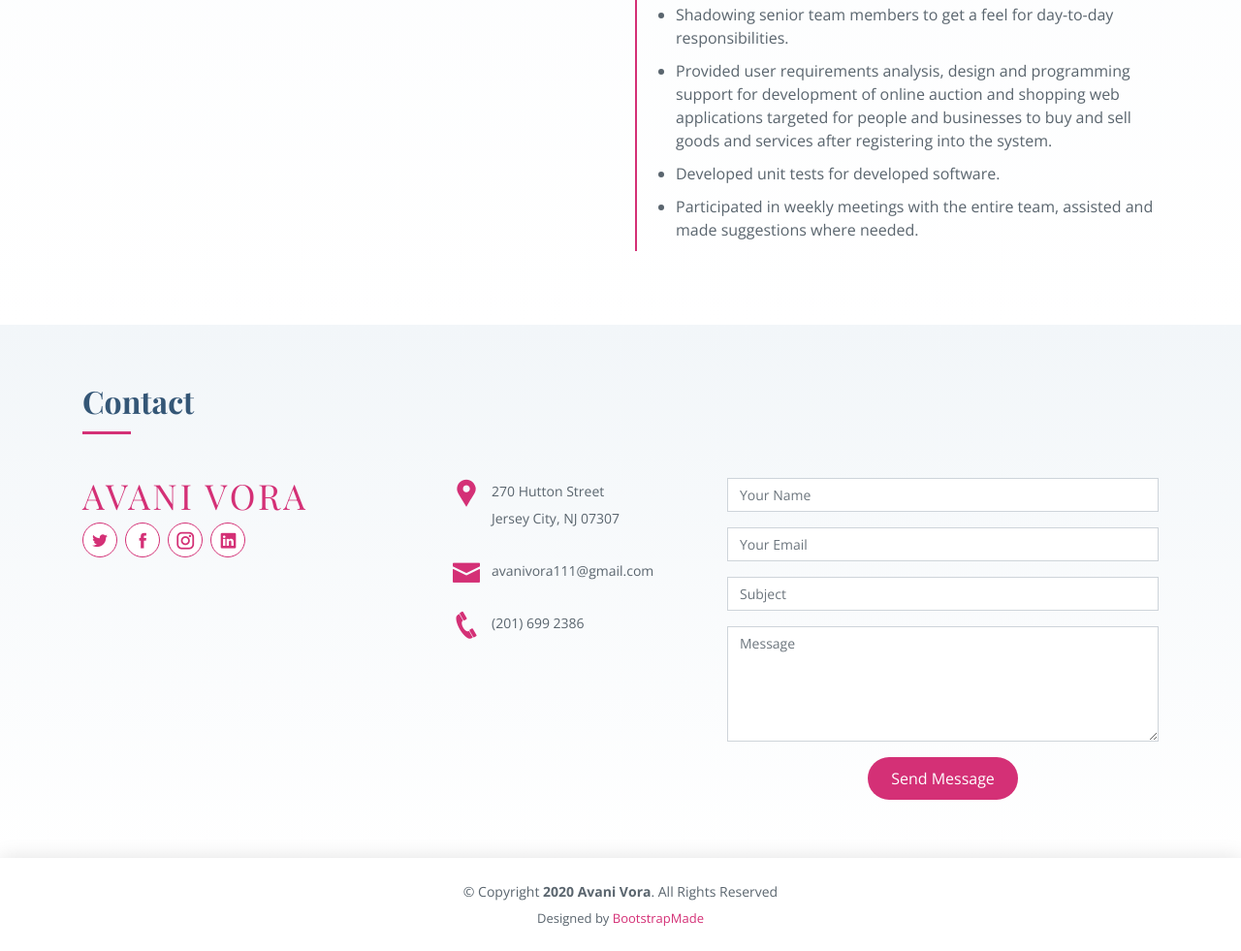
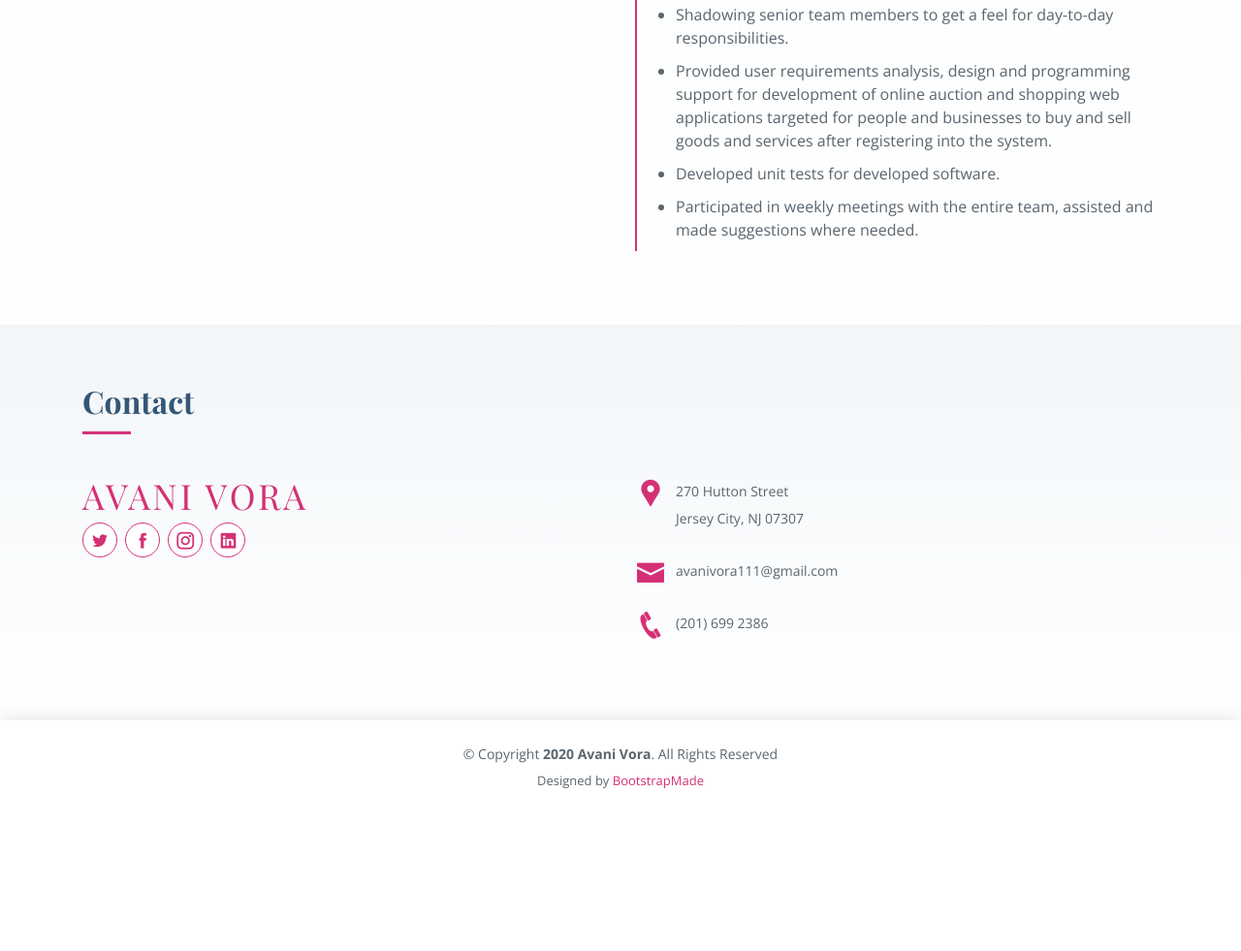
Before and after one commit to AvaniVora/avanivora.me, a plain HTML site: page index.html in a window 1280 px wide. Shown: the part 3308-4289 px from the top of the page at 97% size. After the commit the page ends 4147 px from the top, so only its background shows below. Drawn offline with nearby package versions, Linux system fonts and the light colour scheme; a web font is replaced by a local one.

```diff
--- a/index.html
+++ b/index.html
@@ -272,7 +272,7 @@
 
         <div class="row">
 
-          <div class="col-lg-4 col-md-4">
+          <div class="col-lg-6 col-md-6">
             <div class="contact-about">
               <h3>Avani Vora</h3>
               <div class="social-links">
@@ -284,7 +284,7 @@
             </div>
           </div>
 
-          <div class="col-lg-3 col-md-4">
+          <div class="col-lg-6 col-md-6">
             <div class="info">
               <div>
                 <i class="icofont-google-map"></i>
@@ -302,33 +302,6 @@
               </div>
 
             </div>
-          </div>
-
-          <div class="col-lg-5 col-md-8">
-            <form action="forms/contact.php" method="post" role="form" class="php-email-form">
-              <div class="form-group">
-                <input type="text" name="name" class="form-control" id="name" placeholder="Your Name" data-rule="minlen:4" data-msg="Please enter at least 4 chars" />
-                <div class="validate"></div>
-              </div>
-              <div class="form-group">
-                <input type="email" class="form-control" name="email" id="email" placeholder="Your Email" data-rule="email" data-msg="Please enter a valid email" />
-                <div class="validate"></div>
-              </div>
-              <div class="form-group">
-                <input type="text" class="form-control" name="subject" id="subject" placeholder="Subject" data-rule="minlen:4" data-msg="Please enter at least 8 chars of subject" />
-                <div class="validate"></div>
-              </div>
-              <div class="form-group">
-                <textarea class="form-control" name="message" rows="5" data-rule="required" data-msg="Please write something for us" placeholder="Message"></textarea>
-                <div class="validate"></div>
-              </div>
-              <div class="mb-3">
-                <div class="loading">Loading</div>
-                <div class="error-message"></div>
-                <div class="sent-message">Your message has been sent. Thank you!</div>
-              </div>
-              <div class="text-center"><button type="submit">Send Message</button></div>
-            </form>
           </div>
 
         </div>
```
Also changed, not shown: assets/img/me.jpg, assets/img/portfolio/portfolio-1.jpg (deleted), assets/img/portfolio/portfolio-2.jpg (deleted), assets/img/portfolio/portfolio-3.jpg (deleted), assets/img/portfolio/portfolio-4.jpg (deleted), assets/img/portfolio/portfolio-5.jpg (deleted), assets/img/portfolio/portfolio-6.jpg (deleted), assets/img/portfolio/portfolio-7.jpg (deleted), assets/img/portfolio/portfolio-8.jpg (deleted), assets/img/portfolio/portfolio-9.jpg (deleted), assets/img/portfolio/portfolio-details-1.jpg (deleted), assets/img/portfolio/portfolio-details-2.jpg (deleted), assets/img/portfolio/portfolio-details-3.jpg (deleted), assets/img/testimonials/testimonials-1.jpg (deleted), 4 more files, 1 other file.
